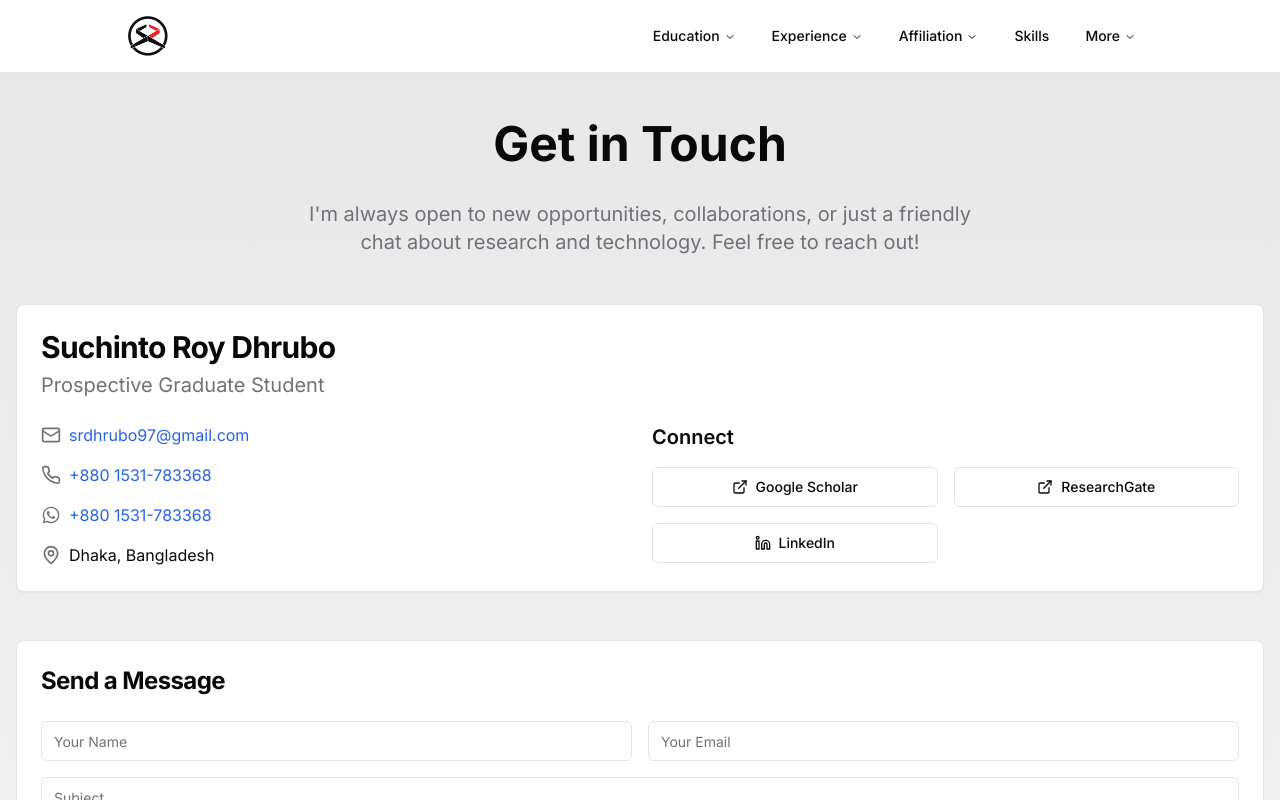
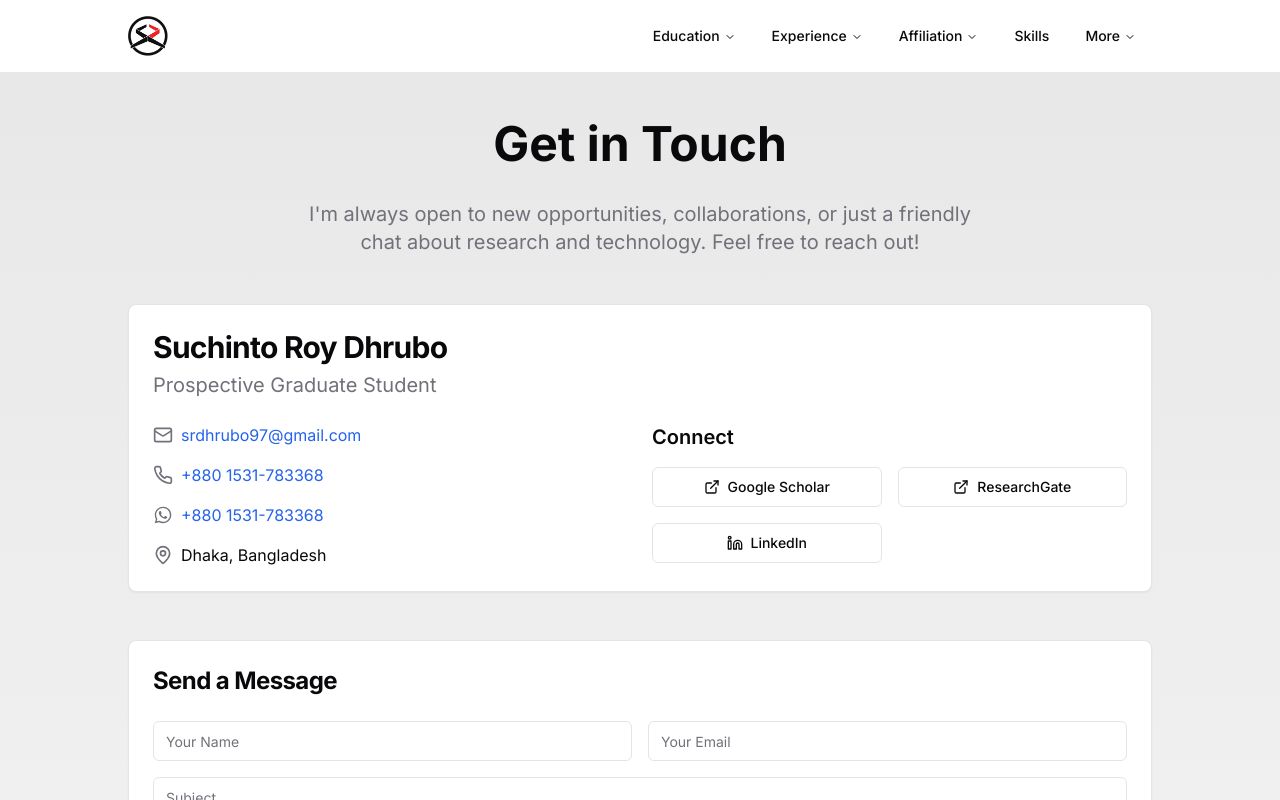
Before and after one commit to srdhrubo/srdhrubo, a Next.js app: page /contacts in a window 1280 px wide. Shown: the top 800 px of the page. Built offline with nearby package versions, Linux system fonts and the light colour scheme.

Commit message:
fixed padding of contacts page

```diff
--- a/src/app/(more)/contacts/page.tsx
+++ b/src/app/(more)/contacts/page.tsx
@@ -40,7 +40,7 @@ const socialLinks: SocialLink[] = [
 export default function ContactsPage() {
   return (
     <div className="min-h-screen bg-gradient-to-b from-primary/10 to-primary/5">
-      <div className="container mx-auto px-4 py-12">
+      <div className="mx-auto p-global-padding py-12">
         <h1 className="text-4xl md:text-5xl font-bold text-center mb-8">
           Get in Touch
         </h1>
```
